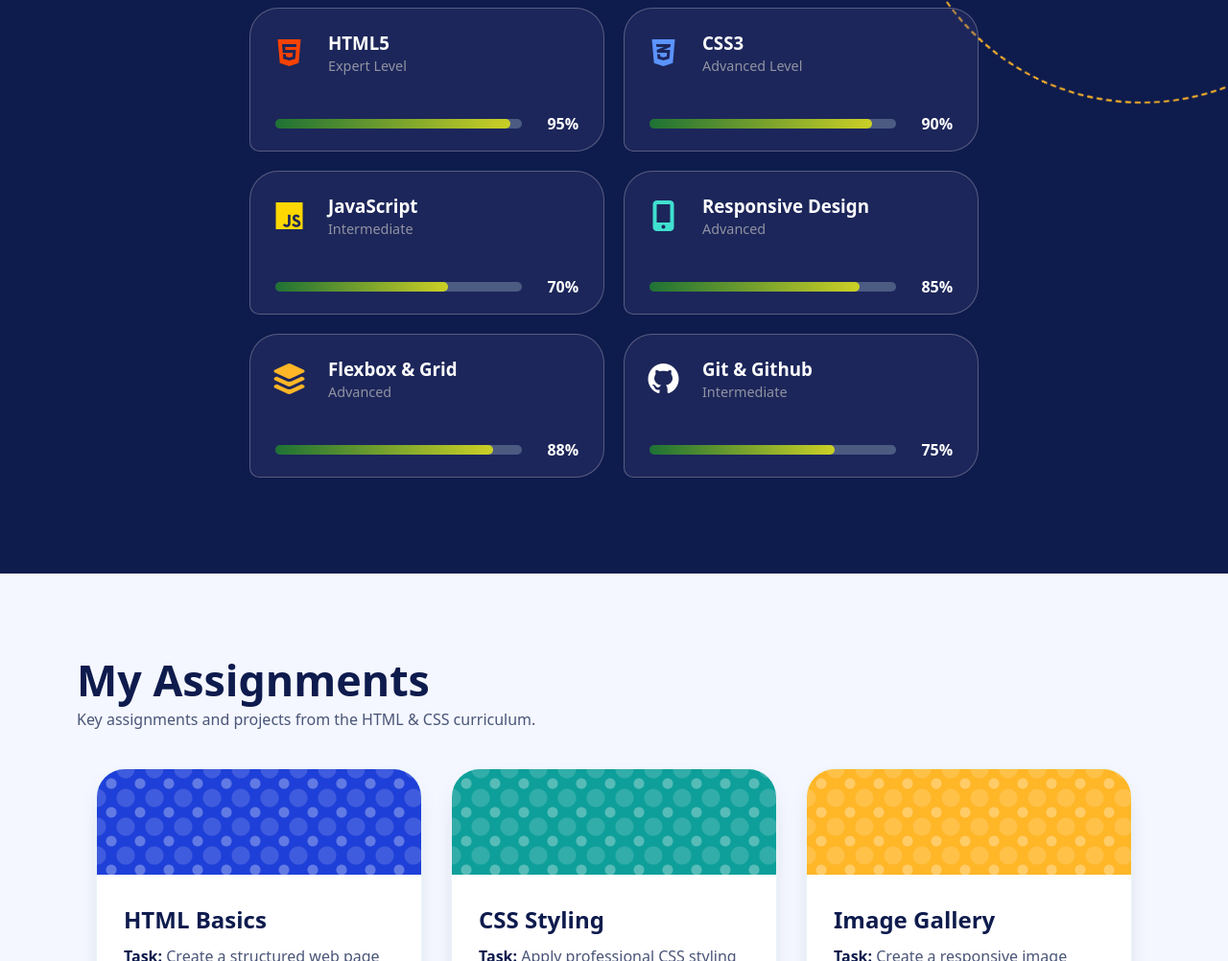
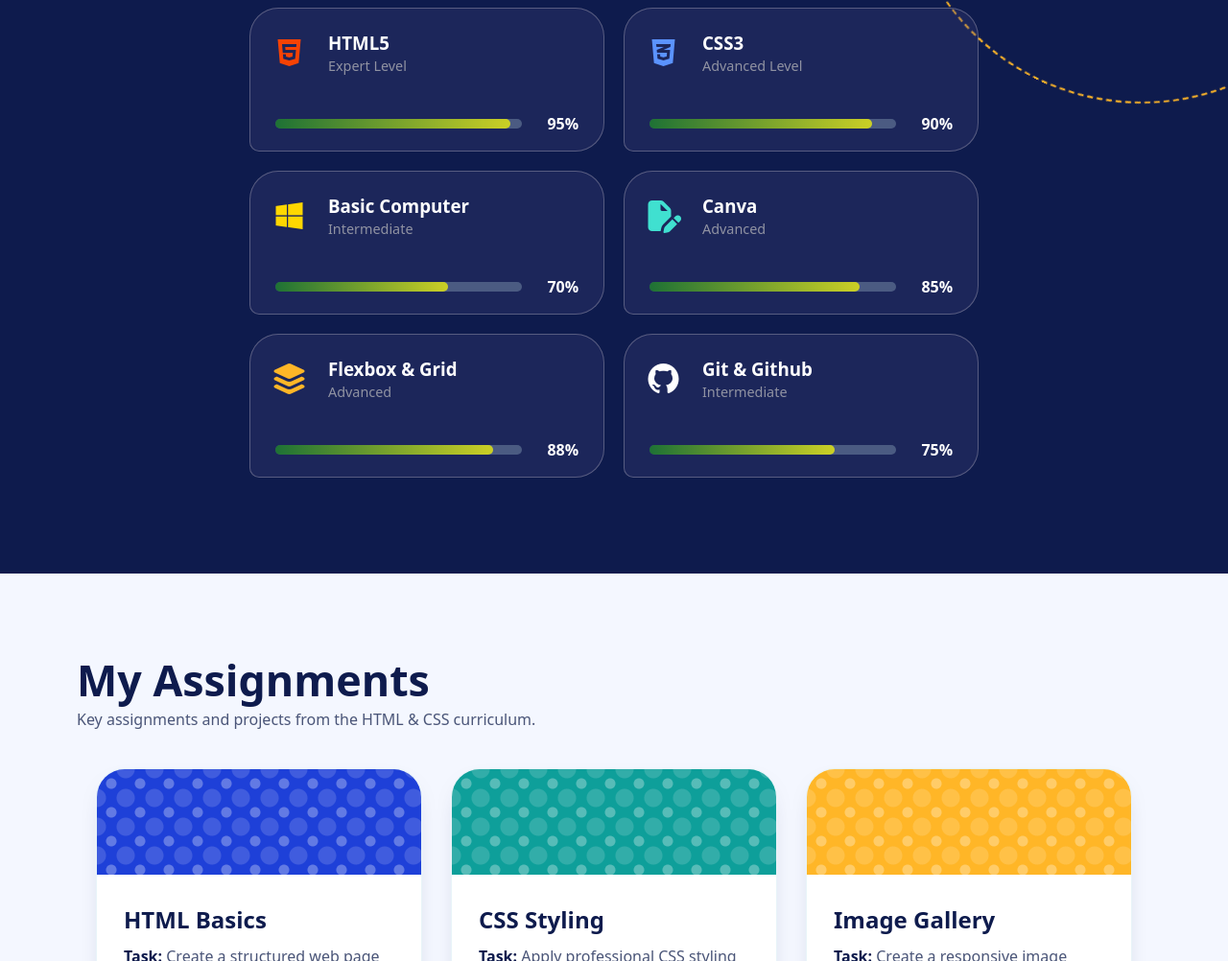
Before and after one commit to beniwallokesh904-hash/Portfolio, a plain HTML site: page index.html in a window 1280 px wide. Shown: the part 2012-3014 px from the top of the page at 96% size. Drawn offline with Linux system fonts and the light colour scheme.

Commit message:
Update index.html

```diff
--- a/index.html
+++ b/index.html
@@ -235,8 +235,8 @@
                 </div>
                 <div class="card">
                     <div class="card-top">
-                        <div class="tl"><i class="fab fa-js fa-2x" style="color:gold"></i></div>
-                        <div class="tr"><h3>JavaScript</h3><span>Intermediate</span></div>
+                        <div class="tl"><i class="fab fa-windows fa-2x" style="color:gold"></i></div>
+                        <div class="tr"><h3>Basic Computer</h3><span>Intermediate</span></div>
                     </div>
                     <div class="card-bottom">
                         <div class="bar"><i style="width: 70%;"></i></div><b>70%</b>
@@ -244,8 +244,8 @@
                 </div>
                 <div class="card">
                     <div class="card-top">
-                        <div class="tl"><i class="fas fa-mobile-alt fa-2x" style="color:turquoise"></i></div>
-                        <div class="tr"><h3>Responsive Design</h3><span>Advanced</span></div>
+                        <div class="tl"><i class="fas fa-file-edit fa-2x" style="color:turquoise"></i></div>
+                        <div class="tr"><h3>Canva</h3><span>Advanced</span></div>
                     </div>
                     <div class="card-bottom">
                         <div class="bar"><i style="width: 85%;"></i></div><b>85%</b>
```
